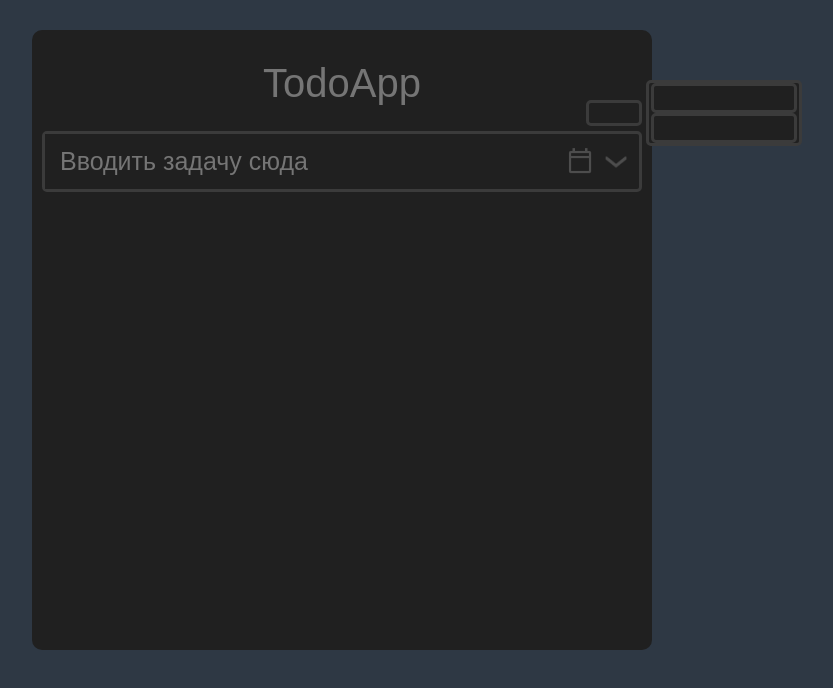
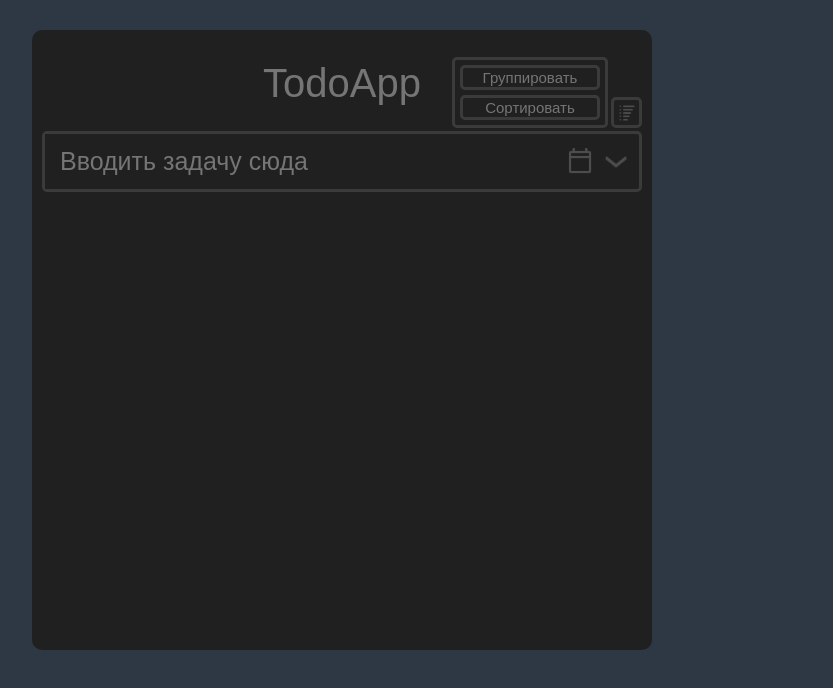
Before and after one commit to XenoQQ/ticktick, a React (Create React App) app: page / in a window 1280 px wide. Both pictures are taken after a click on the element 912 px from the left and 113 px from the top of the page. Shown: the top 688 px of the page, without its empty margins (298-1131 px from the left). Built offline with nearby package versions, Linux system fonts and the light colour scheme.

Commit message:
new file:   src/assets/icon-sort.png 	modified:   src/components/todotoolbar.tsx

```diff
--- a/src/components/todotoolbar.tsx
+++ b/src/components/todotoolbar.tsx
@@ -1,30 +1,40 @@
 import React from "react";
 import styled from "styled-components";
+import IconSort from "../assets/icon-sort.png";
 
 const ToolbarButton = styled.div`
     position: absolute;
     right: 10px;
-    top: 65px;
+    top: 67px;
 
-    width: 50px;
-    height: 20px;
+    width: 25px;
+    height: 25px;
 
-    margin: 5px 0 10px 0;
+    background: no-repeat center/80% url(${IconSort});
 
     border: 3px solid #3b3b3b;
     border-radius: 5px;
 
     align-self: flex-end;
+
+    transition: 1s ease;
+
+    cursor: pointer;
+
+    &:hover {
+        opacity: 0.7;
+        transition: 0s;
+    }
 `;
 
 const ToolbarContainer = styled.div`
     position: absolute;
-    right: -150px;
-    top: 50px;
+    right: 44px;
+    top: 27px;
 
     display: flex;
     width: 140px;
-    height: 60px;
+    height: 65px;
     padding: 0 5px 0 5px;
 
     background-color: #202020;
@@ -35,16 +45,37 @@ const ToolbarContainer = styled.div`
 
     flex-direction: column;
     align-items: center;
-    justify-content: space-between;
+    justify-content: space-evenly;
 `;
 
-const ToolbarOptionbutton = styled.div`
+const ToolbarOptionbutton = styled.button`
+    display: flex;
+
     width: 100%;
     height: 25px;
 
     border: 3px solid;
     border-radius: 5px;
     border-color: #3b3b3b;
+
+    background-color: #202020;
+
+    font-family: "Ubuntu", sans-serif;
+    color: #757575;
+    font-size: 15px;
+
+    align-items: center;
+    justify-content: center;
+
+
+    transition: 1s ease;
+
+    cursor: pointer;
+
+    &:hover {
+        opacity: 0.7;
+        transition: 0s;
+    }
 `;
 
 const TodoToolbar: React.FC = () => {
@@ -58,8 +89,8 @@ const TodoToolbar: React.FC = () => {
             <ToolbarButton onClick={() => handleToolbarButtonClick()} />
             {toolbarVisible && (
                 <ToolbarContainer>
-                    <ToolbarOptionbutton />
-                    <ToolbarOptionbutton />
+                    <ToolbarOptionbutton>Группировать</ToolbarOptionbutton>
+                    <ToolbarOptionbutton>Сортировать</ToolbarOptionbutton>
                 </ToolbarContainer>
             )}
         </>
```
Also changed, not shown: src/assets/icon-sort.png (added).
